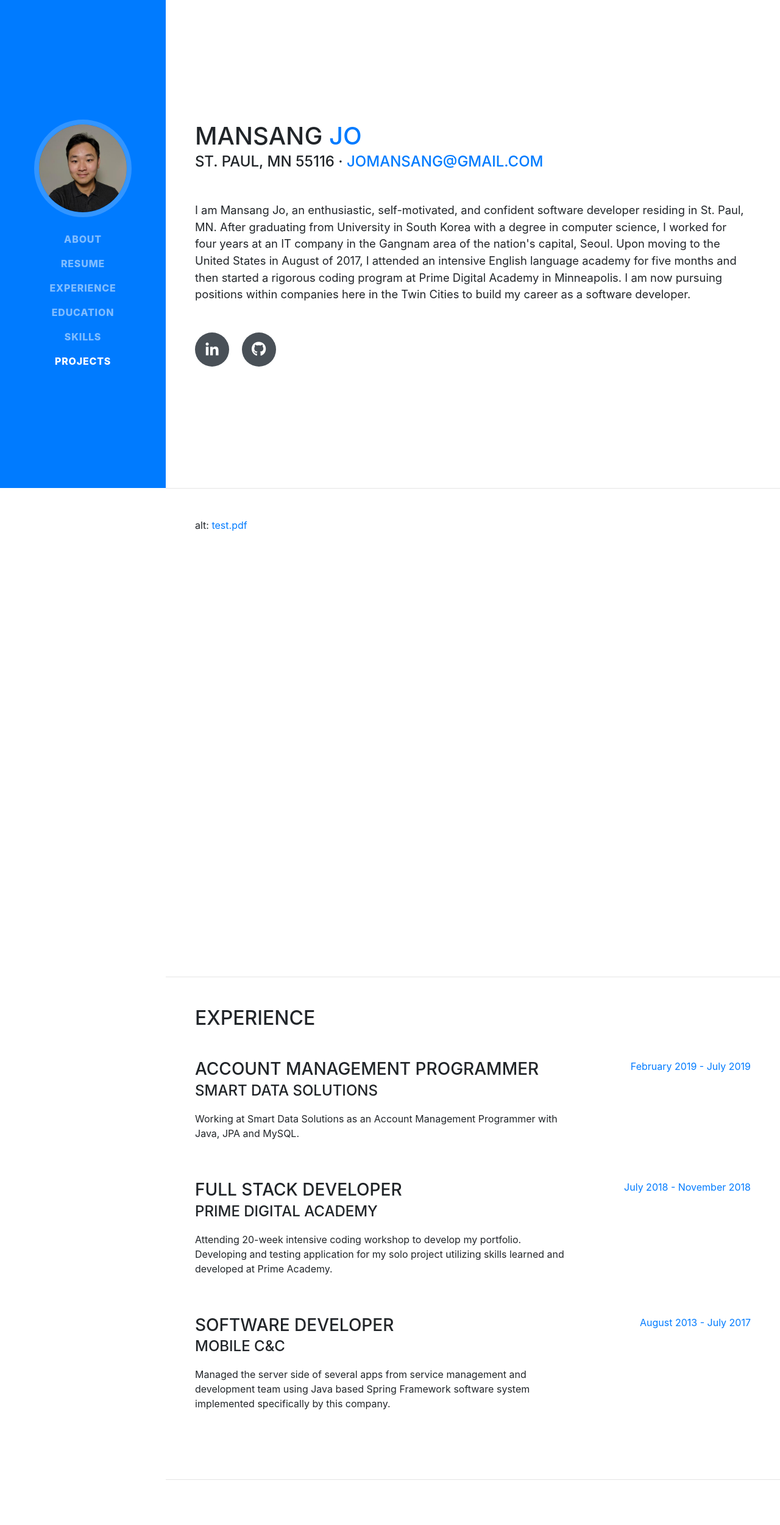
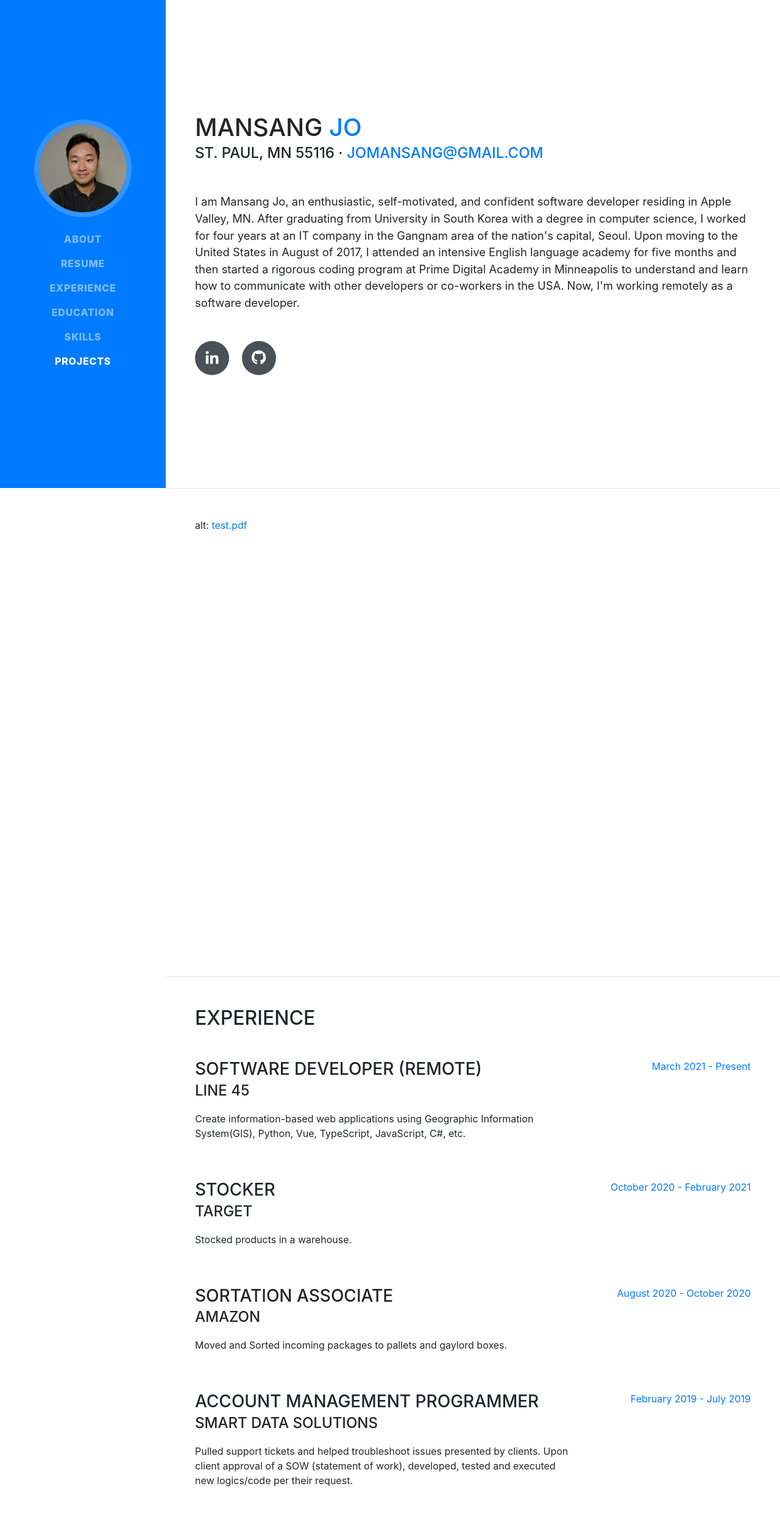
Before and after one commit to MannyJo/mannyjo.github.io, a website with bundled scripts: page index.html in a window 1280 px wide. Shown: the top 2500 px of the page at 61% size. Built offline with nearby package versions, Linux system fonts and the light colour scheme; a web font is replaced by a local one.

Commit message:
Updated with new information

```diff
--- a/index.html
+++ b/index.html
@@ -29,7 +29,7 @@
     <a class="navbar-brand js-scroll-trigger" href="#page-top">
       <span class="d-block d-lg-none">Mansang Jo</span>
       <span class="d-none d-lg-block">
-        <img class="img-fluid img-profile rounded-circle mx-auto mb-2" src="img/profile.jpg" alt="">
+        <img class="img-fluid img-profile rounded-circle mx-auto mb-2" src="img/profile.jpg" alt="profile">
       </span>
     </a>
     <button class="navbar-toggler" type="button" data-toggle="collapse" data-target="#navbarSupportedContent"
@@ -71,13 +71,12 @@
           <a href="mailto:name@email.com">jomansang@gmail.com</a>
         </div>
         <p class="lead mb-5">
-          I am Mansang Jo, an enthusiastic, self-motivated, and confident software developer residing in St. Paul, MN.
+          I am Mansang Jo, an enthusiastic, self-motivated, and confident software developer residing in Apple Valley, MN.
           After graduating from University in South Korea with a degree in computer science, I worked for four years at
           an IT company in the Gangnam area of the nation's capital, Seoul.
           Upon moving to the United States in August of 2017, I attended an intensive English language academy for five
-          months and then started a rigorous coding program at Prime Digital Academy in Minneapolis.
-          I am now pursuing positions within companies here in the Twin Cities to build my career as a software
-          developer.
+          months and then started a rigorous coding program at Prime Digital Academy in Minneapolis to understand and learn how to communicate with other developers or co-workers in the USA.
+          Now, I'm working remotely as a software developer.
         </p>
         <div class="social-icons">
           <a href="https://www.linkedin.com/in/mansang-jo">
@@ -106,10 +105,49 @@
 
         <div class="resume-item d-flex flex-column flex-md-row mb-5">
           <div class="resume-content mr-auto">
+            <h3 class="mb-0">Software Developer (Remote)</h3>
+            <div class="subheading mb-3">Line 45</div>
+            <p>
+              Create information-based web applications using Geographic Information System(GIS), Python, Vue, TypeScript, JavaScript, C#, etc.
+            </p>
+          </div>
+          <div class="resume-date text-md-right">
+            <span class="text-primary">March 2021 - Present</span>
+          </div>
+        </div>
+
+        <div class="resume-item d-flex flex-column flex-md-row mb-5">
+          <div class="resume-content mr-auto">
+            <h3 class="mb-0">Stocker</h3>
+            <div class="subheading mb-3">Target</div>
+            <p>
+              Stocked products in a warehouse.
+            </p>
+          </div>
+          <div class="resume-date text-md-right">
+            <span class="text-primary">October 2020 - February 2021</span>
+          </div>
+        </div>
+
+        <div class="resume-item d-flex flex-column flex-md-row mb-5">
+          <div class="resume-content mr-auto">
+            <h3 class="mb-0">Sortation Associate</h3>
+            <div class="subheading mb-3">Amazon</div>
+            <p>
+              Moved and Sorted incoming packages to pallets and gaylord boxes.
+            </p>
+          </div>
+          <div class="resume-date text-md-right">
+            <span class="text-primary">August 2020 - October 2020</span>
+          </div>
+        </div>
+
+        <div class="resume-item d-flex flex-column flex-md-row mb-5">
+          <div class="resume-content mr-auto">
             <h3 class="mb-0">Account Management Programmer</h3>
             <div class="subheading mb-3">Smart Data Solutions</div>
             <p>
-              Working at Smart Data Solutions as an Account Management Programmer with Java, JPA and MySQL.
+              Pulled support tickets and helped troubleshoot issues presented by clients. Upon client approval of a SOW (statement of work), developed, tested and executed new logics/code per their request.
             </p>
           </div>
           <div class="resume-date text-md-right">
@@ -122,8 +160,7 @@
             <h3 class="mb-0">Full Stack Developer</h3>
             <div class="subheading mb-3">Prime Digital Academy</div>
             <p>
-              Attending 20-week intensive coding workshop to develop my portfolio. Developing and
-              testing application for my solo project utilizing skills learned and developed at Prime Academy.
+              Attending 20-week intensive coding workshop to develop my portfolio. Developing and testing application for my solo project utilizing skills learned and developed at Prime Academy.
             </p>
           </div>
           <div class="resume-date text-md-right">
@@ -136,9 +173,7 @@
             <h3 class="mb-0">Software Developer</h3>
             <div class="subheading mb-3">Mobile C&C</div>
             <p>
-              Managed the server side of several apps from service management and development team using Java based
-              Spring
-              Framework software system implemented specifically by this company.
+              Managed the server side of several apps from development teams using Java based Spring Framework software system implemented specifically by this company. Created numerous server side database structures that are still being used by the company.
             </p>
           </div>
           <div class="resume-date text-md-right">
@@ -187,73 +222,50 @@
         <h2 class="mb-5">Skills</h2>
 
         <div class="subheading mb-3">Programming Languages &amp; Tools</div>
-        <ul class="list-inline dev-icons">
-          <li class="list-inline-item">
-            <i class="fab fa-html5"></i>
-          </li>
-          <li class="list-inline-item">
-            <i class="fab fa-css3-alt"></i>
-          </li>
-          <li class="list-inline-item">
-            <i class="fab fa-js-square"></i>
-          </li>
-          <li class="list-inline-item">
-            <i class="fab fa-angular"></i>
-          </li>
-          <li class="list-inline-item">
-            <i class="fab fa-react"></i>
-          </li>
-          <li class="list-inline-item">
-            <i class="fab fa-node-js"></i>
-          </li>
-          <li class="list-inline-item">
-            <i class="fab fa-npm"></i>
-          </li>
-        </ul>
 
         <ul class="fa-ul mb-0">
           <li>
-            <i class="fa-li fa fa-check"></i>
-            HTML &amp; CSS</li>
+            <i class="fa-li fa fa-check"></i> HTML &amp; CSS
+          </li>
           <li>
-            <i class="fa-li fa fa-check"></i>
-            JavaScript</li>
+            <i class="fa-li fa fa-check"></i> JavaScript
+          </li>
           <li>
-            <i class="fa-li fa fa-check"></i>
-            jQuery</li>
+            <i class="fa-li fa fa-check"></i> jQuery
+          </li>
           <li>
-            <i class="fa-li fa fa-check"></i>
-            AngularJS</li>
+            <i class="fa-li fa fa-check"></i> AngularJS
+          </li>
           <li>
-            <i class="fa-li fa fa-check"></i>
-            React</li>
+            <i class="fa-li fa fa-check"></i> React
+          </li>
           <li>
-            <i class="fa-li fa fa-check"></i>
-            Node.js</li>
+            <i class="fa-li fa fa-check"></i> Node.js
+          </li>
           <li>
-            <i class="fa-li fa fa-check"></i>
-            Express</li>
+            <i class="fa-li fa fa-check"></i> Express
+          </li>
           <li>
-            <i class="fa-li fa fa-check"></i>
-            MongoDB</li>
+            <i class="fa-li fa fa-check"></i> MongoDB
+          </li>
           <li>
-            <i class="fa-li fa fa-check"></i>
-            PostgreSQL</li>
+            <i class="fa-li fa fa-check"></i> PostgreSQL
+          </li>
           <li>
-            <i class="fa-li fa fa-check"></i>
-            Java</li>
+            <i class="fa-li fa fa-check"></i> Java
+          </li>
           <li>
-            <i class="fa-li fa fa-check"></i>
-            Spring Boot</li>
+            <i class="fa-li fa fa-check"></i> Spring Boot
+          </li>
           <li>
-            <i class="fa-li fa fa-check"></i>
-            SASS &amp; SCSS</li>
+            <i class="fa-li fa fa-check"></i> SASS &amp; SCSS
+          </li>
           <li>
-            <i class="fa-li fa fa-check"></i>
-            Python</li>
+            <i class="fa-li fa fa-check"></i> Python
+          </li>
           <li>
-            <i class="fa-li fa fa-check"></i>
-            Python Django</li>
+            <i class="fa-li fa fa-check"></i> Python Django
+          </li>
         </ul>
       </div>
     </section>
```
